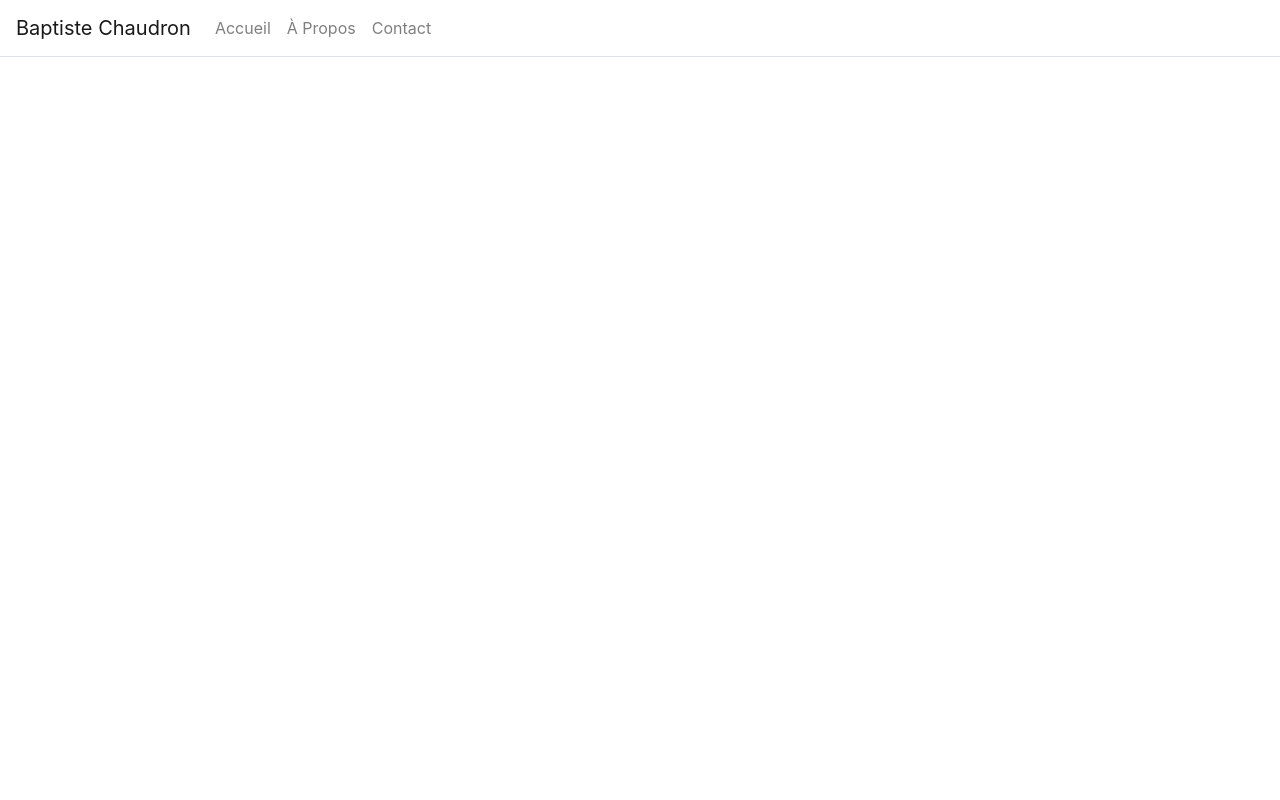
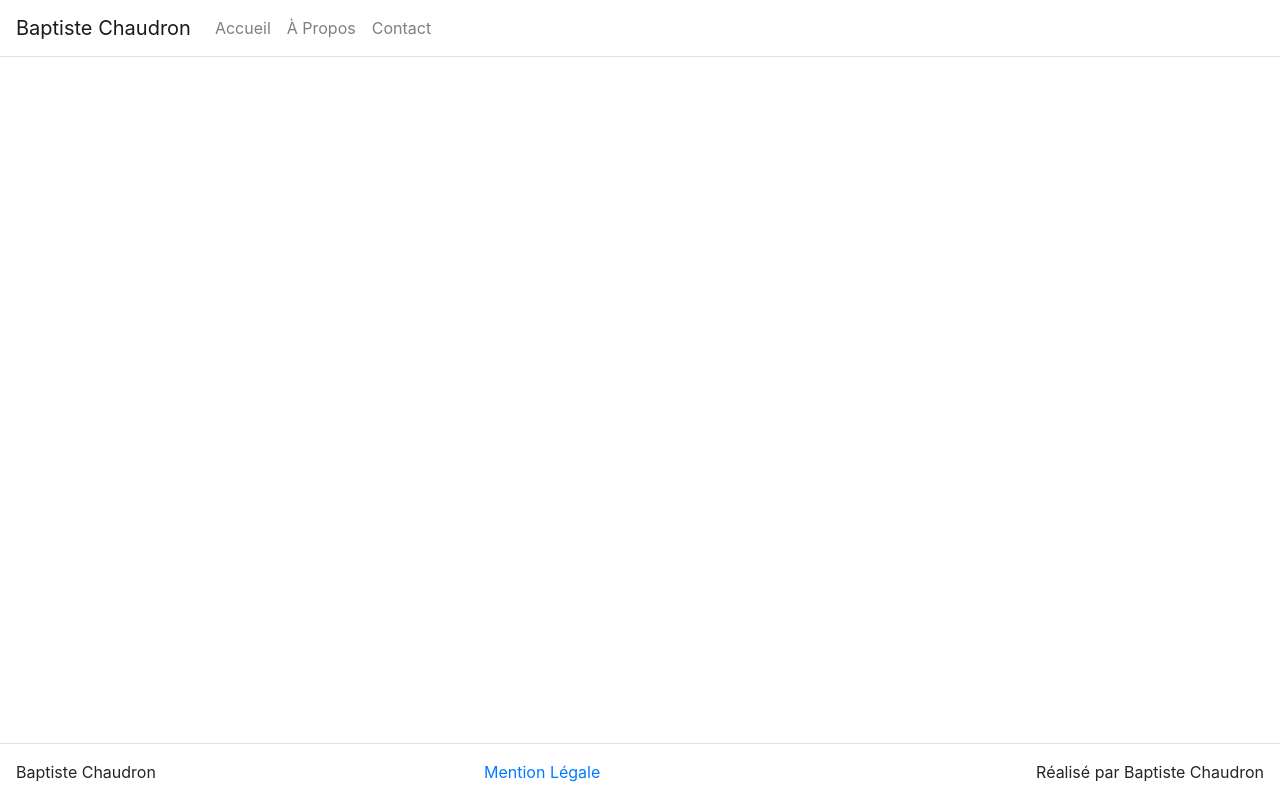
Before and after one commit to BaptChau/react-portfolio, a React (Create React App) app: page / in a window 1280 px wide. Built offline with nearby package versions, Linux system fonts and the light colour scheme.

Commit message:
ajout du footer

```diff
--- a/src/App.js
+++ b/src/App.js
@@ -6,6 +6,7 @@ import {
 } from "react-router-dom";
 import Container from 'react-bootstrap/Container'
 import { Nav, Navbar } from 'react-bootstrap';
+import Footer from './components/Footer';
 
 
 class App extends React.Component {
@@ -49,6 +50,9 @@ class App extends React.Component {
               </Nav>
             </Navbar.Collapse>
           </Navbar>
+
+
+          <Footer />
         </Container>
       </Router>
     ]
--- /dev/null
+++ b/src/components/Footer.js
@@ -0,0 +1,20 @@
+import React from 'react'
+import { Col, Container, Row } from 'react-bootstrap'
+import { Link } from 'react-router-dom'
+
+function Footer(){
+    return <footer className="mt-5 fixed-bottom">
+        <Container fluid={true}>
+            <Row className="border-top justify-content-between p-3">
+                <Col className="p-0" md={3} sm={12}>Baptiste Chaudron</Col>
+                <Col className="p-0" md={3} sm={12}>
+                <Link to="/mention-legale">Mention Légale</Link>
+                </Col>
+                <Col className="p-0 d-flex justify-content-end" md={3} sm={12}>Réalisé par Baptiste Chaudron</Col>
+            </Row>
+        </Container>
+    </footer>
+
+}
+
+export default Footer;
```
